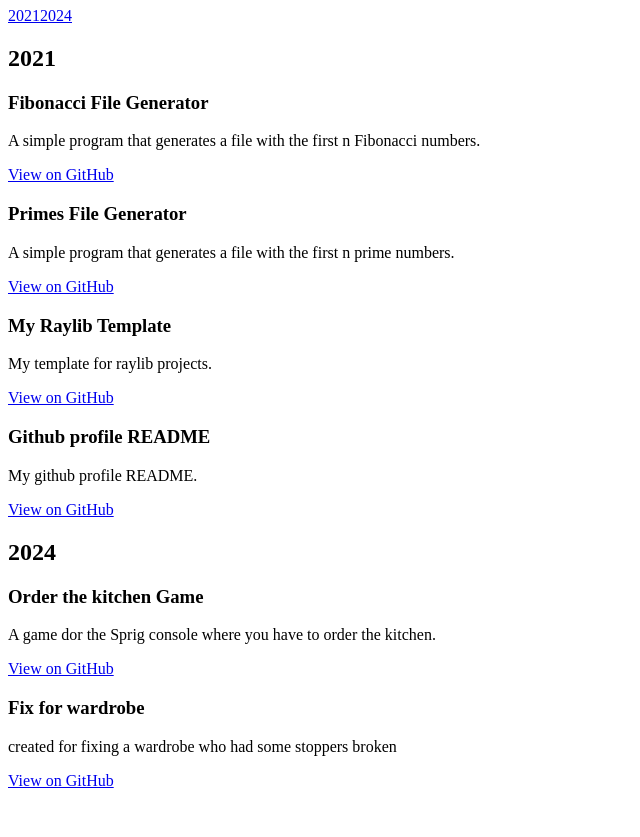
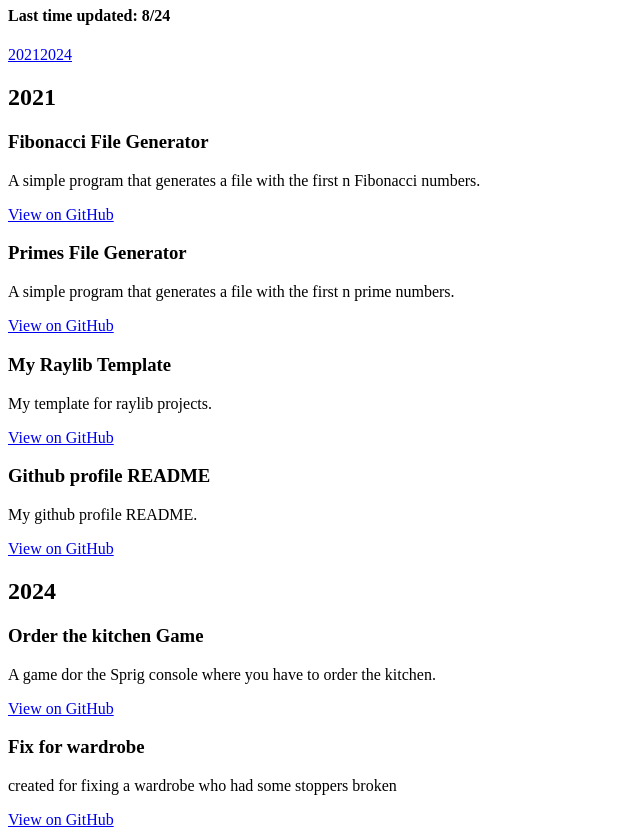
Before and after one commit to mrdarip/all-my-repos-web, a plain HTML site: page index.html in a window 1280 px wide. Shown: the part 73-910 px from the top of the page, without its empty margins (0-640 px from the left). Before the commit the page ends 871 px from the top, so only its background shows below. Drawn offline with Linux system fonts and the light colour scheme.

Commit message:
added last time updated information text

```diff
--- a/index.html
+++ b/index.html
@@ -8,6 +8,7 @@
 <body>
     <header>
         <h1>My projects</h1>
+        <h4>Last time updated: 8/24</h4>
     </header>
     <nav></nav>
 
```
